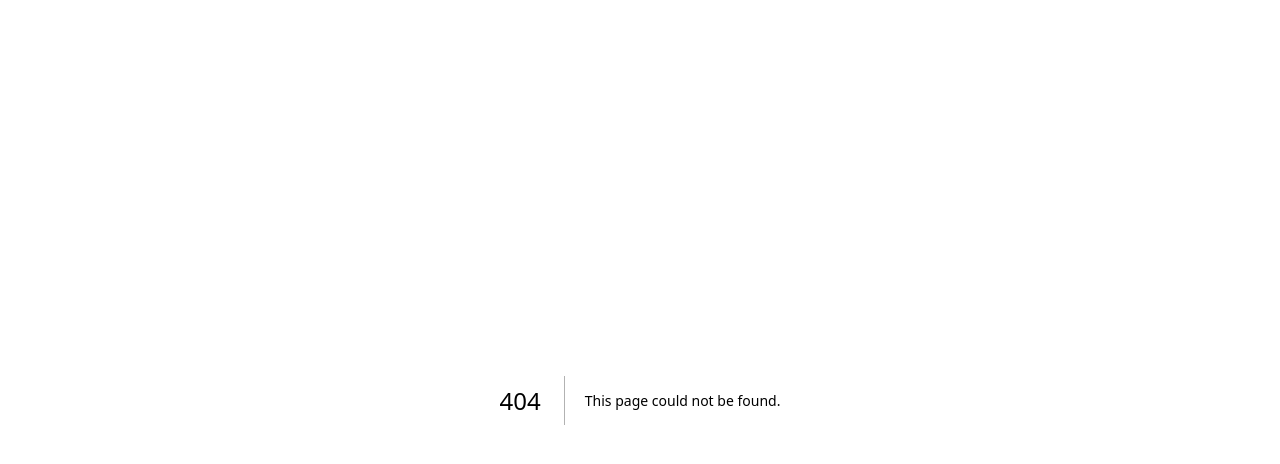
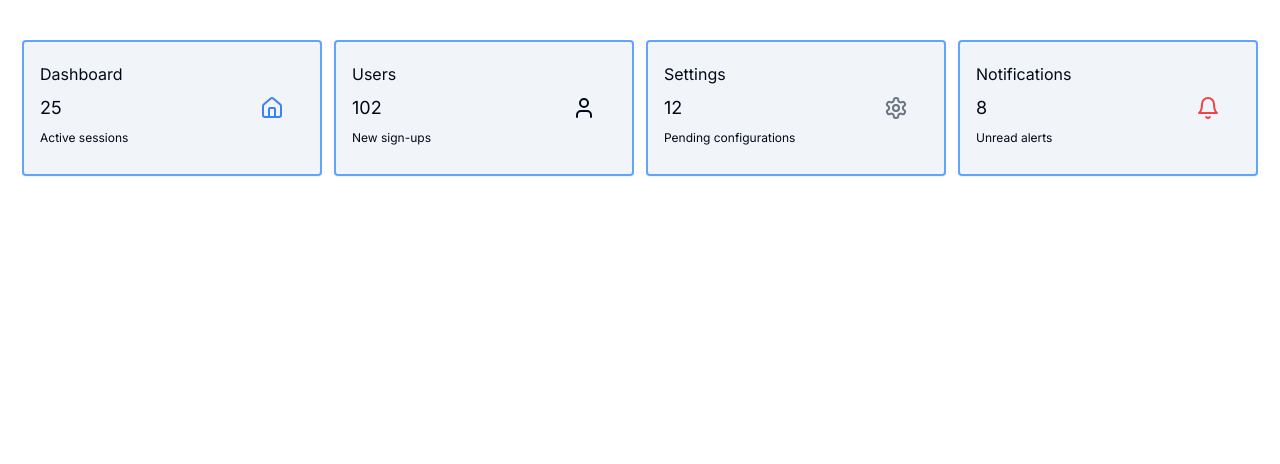
Before and after one commit to Bart-15/rtl-jest, a Next.js app: page /compound-pattern in a window 1280 px wide. Before the commit this address had no page. Shown: the top 464 px of the page. Built offline with nearby package versions, Linux system fonts and the light colour scheme.

Commit message:
feat: Add card compound component

```diff
--- /dev/null
+++ b/src/app/compound-pattern/page.tsx
@@ -0,0 +1,9 @@
+'use client';
+
+import CompoundPattern from '@/components/compound-pattern/CompoundPattern';
+
+const CompundPatternPage = () => {
+  return <CompoundPattern />;
+};
+
+export default CompundPatternPage;
--- /dev/null
+++ b/src/components/card/Card.tsx
@@ -0,0 +1,73 @@
+import { cn } from '@/lib/utils';
+import { CardData } from '@/types/card.types';
+import { createContext, useContext } from 'react';
+
+type CardProps = React.HTMLProps<HTMLDivElement> & {
+  card: CardData;
+  children: React.ReactNode;
+};
+
+type CardItemContextType = {
+  card: CardData;
+};
+
+const CardItemContext = createContext<CardItemContextType | undefined>(
+  undefined,
+);
+
+const useCardItemContext = () => {
+  const context = useContext(CardItemContext);
+
+  if (!context) {
+    throw new Error(
+      'CardItem components must be used within a CardItem provider',
+    );
+  }
+  return context;
+};
+
+const Card = ({ card, children, ...rest }: CardProps) => {
+  return (
+    <CardItemContext.Provider value={{ card }}>
+      <div {...rest}>{children}</div>
+    </CardItemContext.Provider>
+  );
+};
+
+Card.Title = function CardTitle(props: React.HTMLProps<HTMLHeadingElement>) {
+  const { card } = useCardItemContext();
+  return (
+    <h4 className={cn('text-1xl mb-2', props.className)} {...props}>
+      {card.title}
+    </h4>
+  );
+};
+
+Card.Count = function CardCount(props: React.HTMLProps<HTMLParagraphElement>) {
+  const { card } = useCardItemContext();
+  return (
+    <p className={cn('mb-2 text-lg', props.className)} {...props}>
+      {card.count}
+    </p>
+  );
+};
+
+Card.Subtext = function CardSubtext(
+  props: React.HTMLProps<HTMLParagraphElement>,
+) {
+  const { card } = useCardItemContext();
+  return (
+    <p className={cn('mb-2 text-xs', props.className)} {...props}>
+      {card.subtext}
+    </p>
+  );
+};
+
+Card.Icon = function CardIcon() {
+  const { card } = useCardItemContext();
+  return card.icon;
+};
+
+Card.displayName = 'Card';
+
+export default Card;
--- /dev/null
+++ b/src/components/compound-pattern/CompoundPattern.tsx
@@ -0,0 +1,30 @@
+import { cardData } from '@/data/card.data';
+import Card from '../card/Card';
+const CompoundPattern = () => {
+  return (
+    <div className="container mx-auto mt-10">
+      <div className="flex flex-row flex-wrap justify-center gap-3">
+        {cardData.map((card) => (
+          <Card
+            card={card}
+            key={card.title}
+            className="w-[300px] rounded-sm border-2 border-blue-400 bg-slate-100 px-4 py-5 shadow-sm"
+          >
+            <div className="flex items-center">
+              <div className="flex-1">
+                <Card.Title />
+                <Card.Count />
+                <Card.Subtext />
+              </div>
+              <div className="px-5">
+                <Card.Icon />
+              </div>
+            </div>
+          </Card>
+        ))}
+      </div>
+    </div>
+  );
+};
+
+export default CompoundPattern;
--- /dev/null
+++ b/src/data/card.data.tsx
@@ -0,0 +1,28 @@
+import { Bell, Home, Settings, User } from 'lucide-react';
+
+export const cardData = [
+  {
+    title: 'Dashboard',
+    count: '25',
+    subtext: 'Active sessions',
+    icon: <Home className="text-blue-500" />,
+  },
+  {
+    title: 'Users',
+    count: '102',
+    subtext: 'New sign-ups',
+    icon: <User className="text-gray-900" />,
+  },
+  {
+    title: 'Settings',
+    count: '12',
+    subtext: 'Pending configurations',
+    icon: <Settings className="text-gray-500" />,
+  },
+  {
+    title: 'Notifications',
+    count: '8',
+    subtext: 'Unread alerts',
+    icon: <Bell className="text-red-500" />,
+  },
+];
```
Also changed, not shown: src/types/card.types.ts (added, +8 -0 lines).
